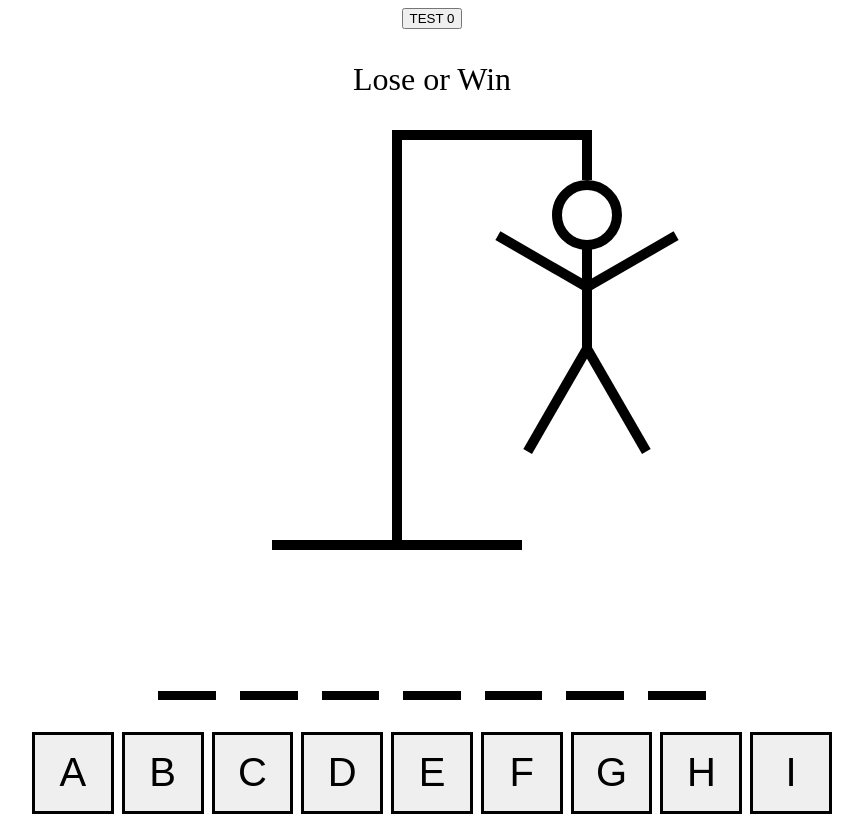
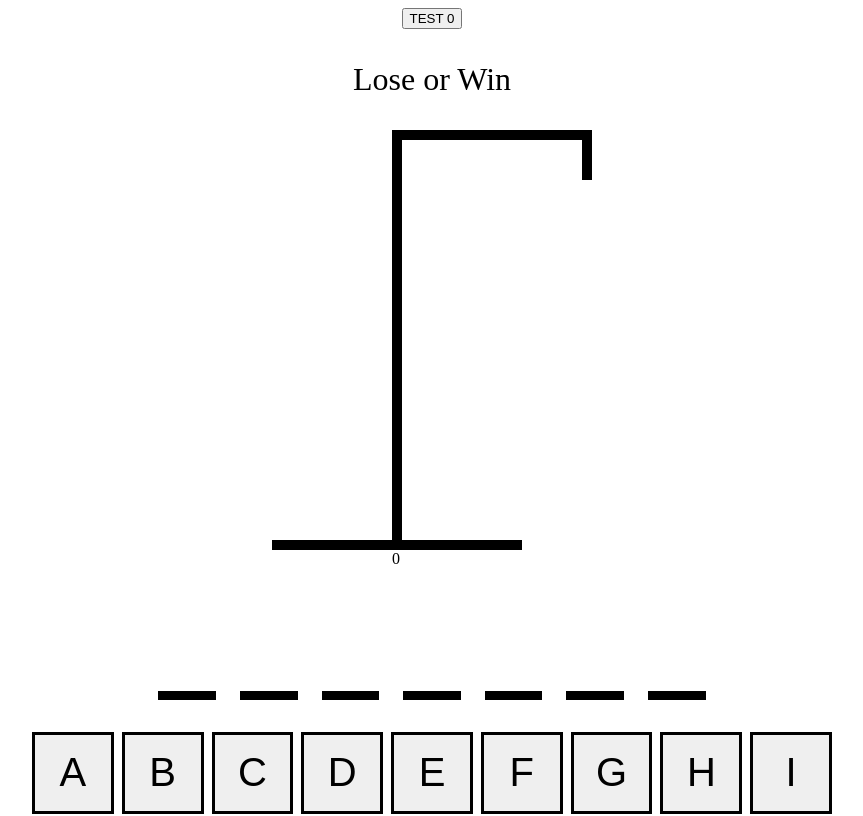
Before and after one commit to danangsw/hangman-react-ts, a React (Vite) app: page / in a window 1280 px wide. Shown: the top 816 px of the page, without its empty margins (208-1071 px from the left). Built offline with nearby package versions, Linux system fonts and the light colour scheme; the HTML template or start-up script is replaced by a standard one.

Commit message:
add more

```diff
--- a/src/App.tsx
+++ b/src/App.tsx
@@ -18,7 +18,7 @@ class App extends Component {
 
   testGuessWord = () => {
     const newWord = generateRandomWord();
-    const guessWordTest = newWord.split('').filter((_, i) => i % 2 === 0);
+    const guessWordTest = newWord.split('').filter((_, i) => i % 2 !== 0);
     const countIncorrect = newWord.split('').filter((e) => !guessWordTest.includes(e)).length
     this.setState({
         word: newWord,
@@ -41,7 +41,7 @@ class App extends Component {
         }}>
         <button onClick={this.testGuessWord}>TEST {this.state.incorrectLetter}</button>
         <HangmanResult />
-        <HangmanDrawing />
+        <HangmanDrawing incorrectLetter={this.state.incorrectLetter} />
         <HangmanWord word={this.state.word} guessedLetters={this.state.guessedLetters} />
         <div style={{ alignSelf: 'stretch' }}>
             <HangmanKeyboard />
--- a/src/component/HangmanDrawing.tsx
+++ b/src/component/HangmanDrawing.tsx
@@ -75,20 +75,24 @@ const L_LEG = (
     }}/>
 )
 
-class HangmanDrawing extends Component
+const BODY_PARTS = [HEAD, BODY, R_ARM, L_ARM, R_LEG, L_LEG];
+
+interface HangmanDrawingState {
+    incorrectLetter: number
+}
+
+class HangmanDrawing extends Component <HangmanDrawingState>
 {
     render() {
         return (<div style={{ position: 'relative' }}>
-            {HEAD}
-            {BODY}
-            {R_ARM}
-            {L_ARM}
-            {R_LEG}
-            {L_LEG}
+            {
+                BODY_PARTS.filter((_, i) => i < (this.props.incorrectLetter))
+            }
             <div style={{ height: '50px', width: '10px', background: 'black', position: 'absolute', top: 0, right: 0}} />
             <div style={{ height: '10px', width: '200px', background: 'black', marginLeft: '120px'}} />
             <div style={{ height: '400px', width: '10px', background: 'black', marginLeft: '120px'}} />
-            <div style={{height: '10px', width: '250px', background: 'black'}} />
+            <div style={{ height: '10px', width: '250px', background: 'black' }} />
+            <div style={{position: 'absolute', marginLeft: '120px'}}>{ this.props.incorrectLetter}</div>
         </div>);
     }
 }
```
